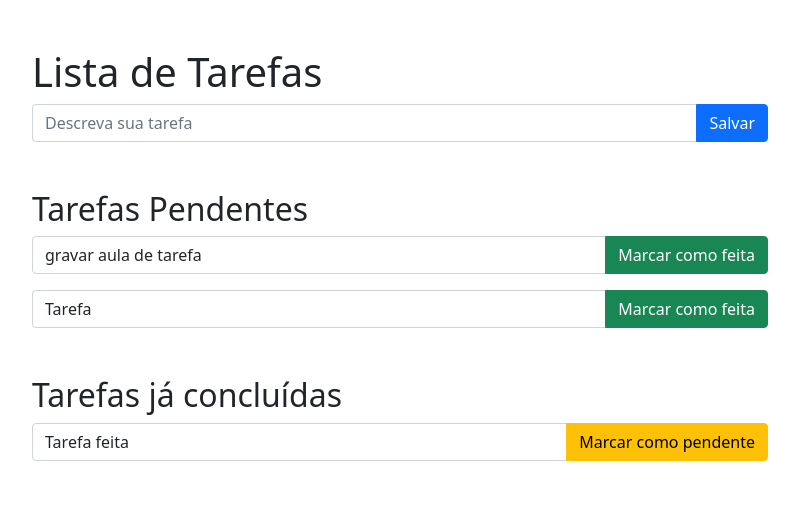
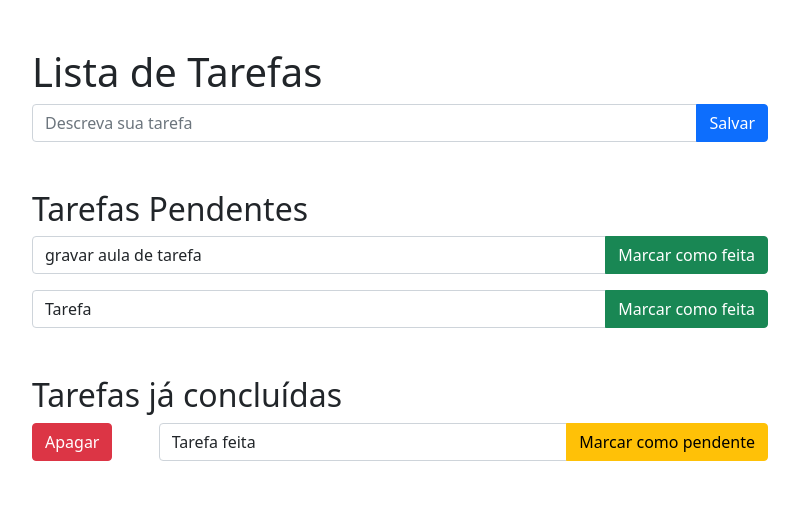
Before and after one commit to mateuslourenco/django-pro, a Django app: page /tarefas/ in a window 1280 px wide. Shown: the top 525 px of the page, without its empty margins (240-1039 px from the left). Run offline with Django 3.2, Linux system fonts and the light colour scheme; data comes from the database, SQL or seed files in the repository; both versions use the stored data as it was after the commit.

Commit message:
Criado botão apagar tarefa e implementado listagem de tarefas feitas
close #7
close #8

```diff
--- a/webdev/tarefas/templates/tarefas/home.html
+++ b/webdev/tarefas/templates/tarefas/home.html
@@ -39,15 +39,27 @@
             <h2 class="mt-5">Tarefas já concluídas</h2>
 
             {% for tarefa in tarefas_feitas %}
-                <form action="{% url 'tarefas:detalhe' tarefa_id=tarefa.id %}" method="post">
-                {% csrf_token %}
-                    <div class="input-group mb-3">
-                        <input type="text" class="form-control" placeholder="Descreva sua tarefa" required="required"
+                <div class="row">
+                    <div class="col-2">
+                        <form action="{% url 'tarefas:apagar' tarefa_id=tarefa.id %}" method="post">
+                            {% csrf_token %}
+                            <div class="input-group mb-3">
+                                <button type="submit" class="btn btn-danger" >Apagar</button>
+                            </div>
+                        </form>
+                    </div>
+                    <div class="col-10">
+                        <form action="{% url 'tarefas:detalhe' tarefa_id=tarefa.id %}" method="post">
+                            {% csrf_token %}
+                            <div class="input-group mb-3">
+                            <input type="text" class="form-control" placeholder="Descreva sua tarefa" required="required"
                                aria-label="Descreva sua tarefa" name="nome" value="{{ tarefa.nome }}">
-                        <button type="submit" class="btn btn-warning" >Marcar como pendente</button>
+                            <button type="submit" class="btn btn-warning" >Marcar como pendente</button>
+                            </div>
+                        </form>
                     </div>
+                </div>
 
-                </form>
             {% endfor %}
 
         </div>
--- a/webdev/tarefas/urls.py
+++ b/webdev/tarefas/urls.py
@@ -5,6 +5,7 @@ app_name = 'tarefas'
 
 urlpatterns = [
     path('', views.home, name='home'),
-    path('<int:tarefa_id>', views.detalhe, name='detalhe')
+    path('<int:tarefa_id>', views.detalhe, name='detalhe'),
+    path('apagar/<int:tarefa_id>', views.apagar, name='apagar')
 
 ]
--- a/webdev/tarefas/views.py
+++ b/webdev/tarefas/views.py
@@ -37,8 +37,15 @@ def home(request):
 
 
 def detalhe(request, tarefa_id):
-    tarefa = Tarefa.objects.get(id=tarefa_id)
-    form = TarefaForm(request.POST, instance=tarefa)
-    if form.is_valid():
-        form.save()
+    if request.method == 'POST':
+        tarefa = Tarefa.objects.get(id=tarefa_id)
+        form = TarefaForm(request.POST, instance=tarefa)
+        if form.is_valid():
+            form.save()
     return HttpResponseRedirect(reverse('tarefas:home'))
+
+
+def apagar(request, tarefa_id):
+    if request.method == 'POST':
+        Tarefa.objects.filter(id=tarefa_id).delete()
+    return HttpResponseRedirect(reverse('tarefas:home'))
```
Also changed, not shown: webdev/tarefas/tests/test_apagar_tarefa.py (added, +21 -0 lines), webdev/tarefas/tests/test_edicao_de_tarefa.py (+3 -3 lines), db.sqlite3.
